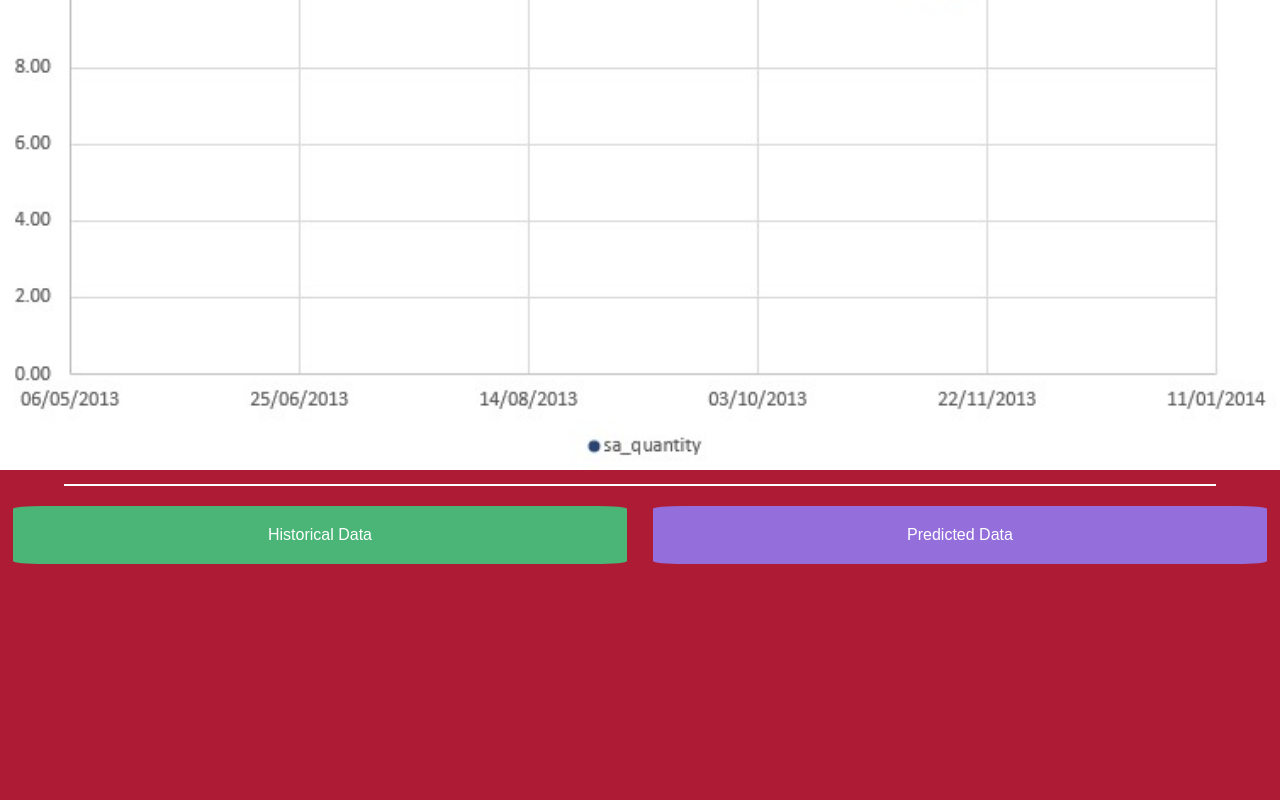
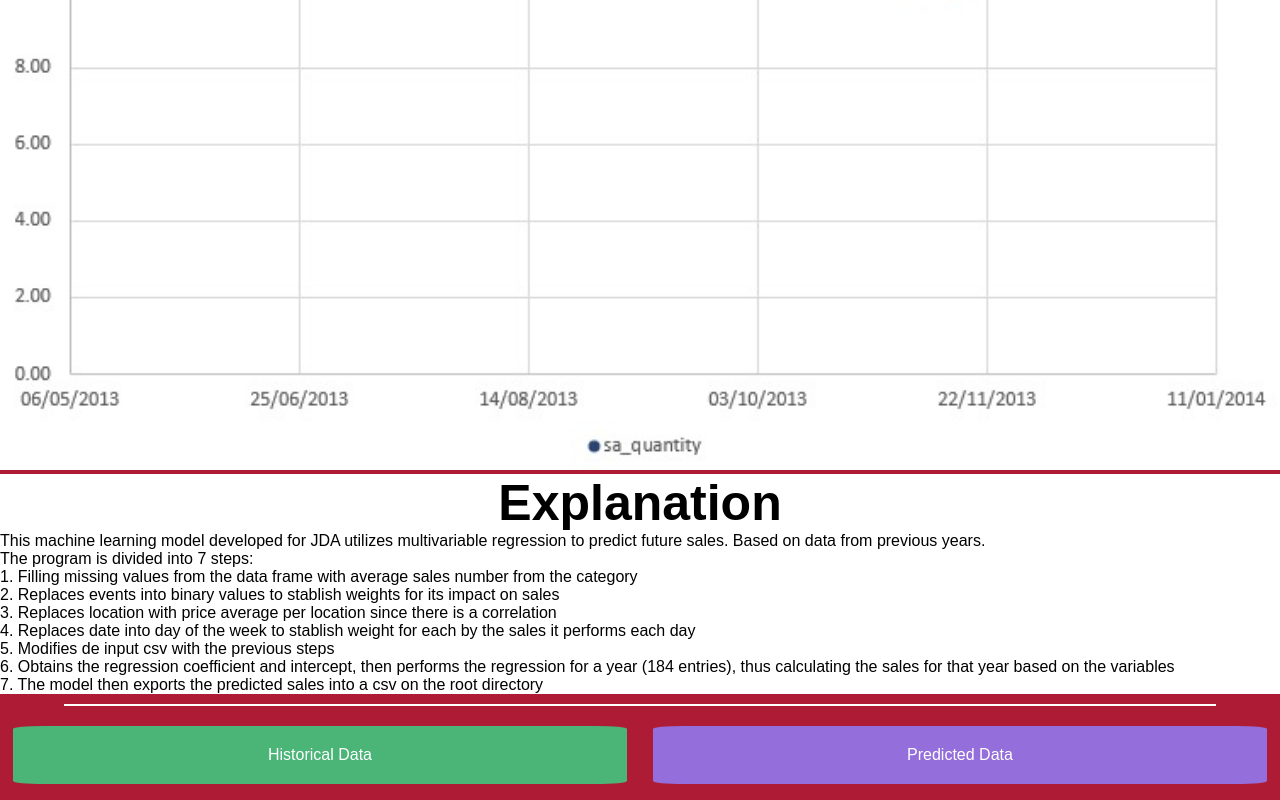
Before and after one commit to HackMTY01001100/HackMTY, a plain HTML site: page 01001100/reto_jda.html in a window 1280 px wide. Shown: the part 993-1793 px from the top of the page. Before the commit the page ends 1567 px from the top, so only its background shows below. Drawn offline with Linux system fonts and the light colour scheme; a web font is replaced by a local one.

Commit message:
adding explanation

```diff
--- a/01001100/reto_jda.html
+++ b/01001100/reto_jda.html
@@ -62,7 +62,39 @@
     </div>
   </div>
 </div>
+<table style="width:100%">
+  <tr>
+    <td>
+
+    </td>
+    <td>
+
+    </td>
+  </tr>
 <img src="Images/graph.jpeg" class="graph">
+<div class="card" style="background-color: rgb(255, 255, 255)">
+  <h1 style="color: black">Explanation</h1>
+  <p>
+    This machine learning model developed for JDA utilizes multivariable regression to predict future sales.  Based on data from previous years.
+    <br>
+    The program is divided into 7 steps:
+    <br>
+    1.	Filling missing values from the data frame with average sales number from the category
+    <br>
+    2.	Replaces events into binary values to stablish weights for its impact on sales
+    <br>
+    3.	Replaces location with price average per location since there is a correlation
+    <br>
+    4.	Replaces date into day of the week to stablish weight for each by the sales it performs each day
+    <br>
+    5.	Modifies de input csv with the previous steps
+    <br>
+    6.	Obtains the regression coefficient and intercept, then performs the regression for  a year (184 entries), thus calculating the sales for that year based on the variables
+    <br>
+    7.	The model then exports the predicted sales into a csv on the root directory
+
+  </p>
+</div>
     <hr>
     <div class="csvs">
       <a href="https://drive.google.com/file/d/1aq9rI13Z00b3GIFCq0pC2OwHfEbVfq9t/view?usp=sharing" class="dataset datas">
@@ -72,5 +104,6 @@
         Predicted Data
       </a>
     </div>
+
   </body>
 </html>
```
